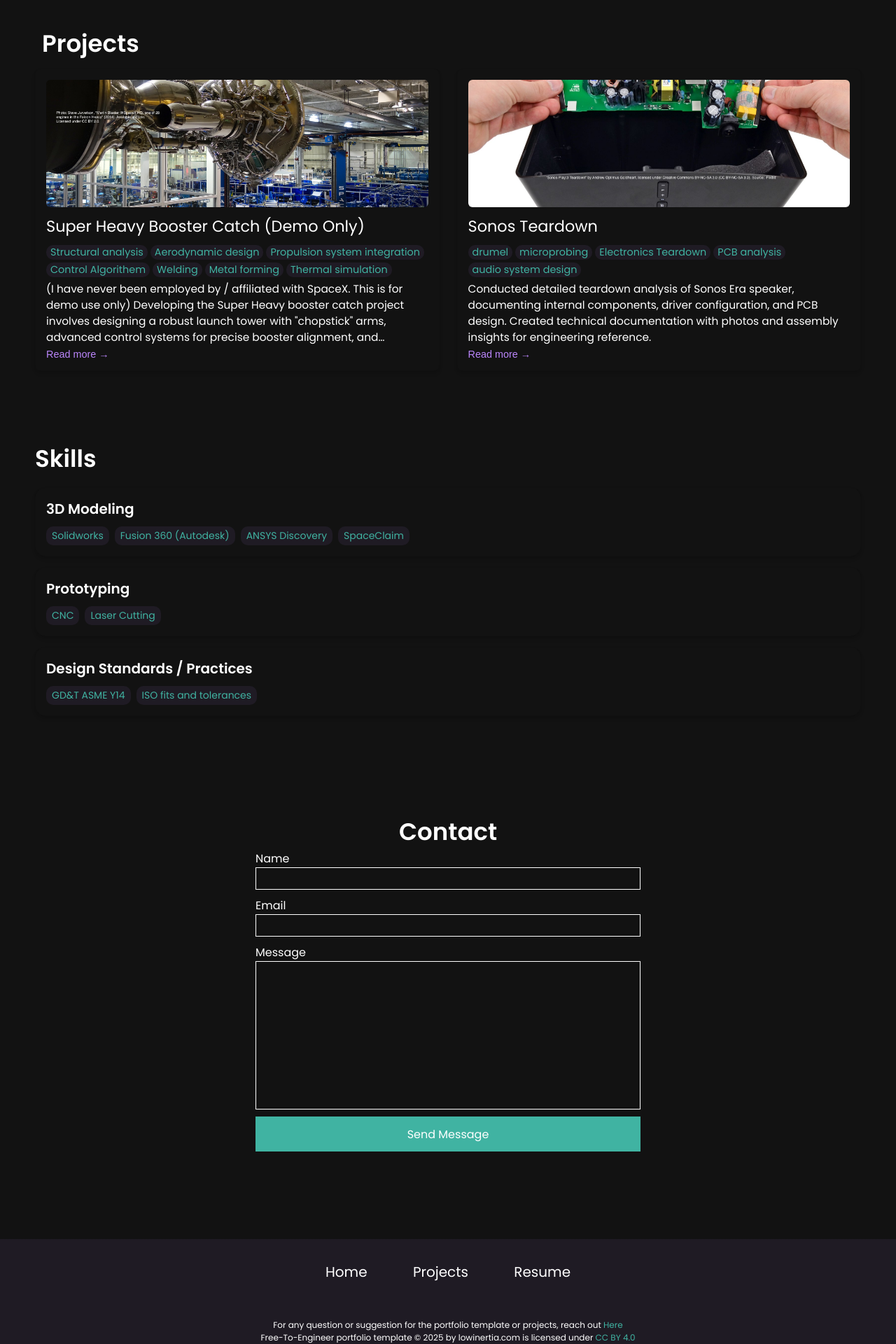
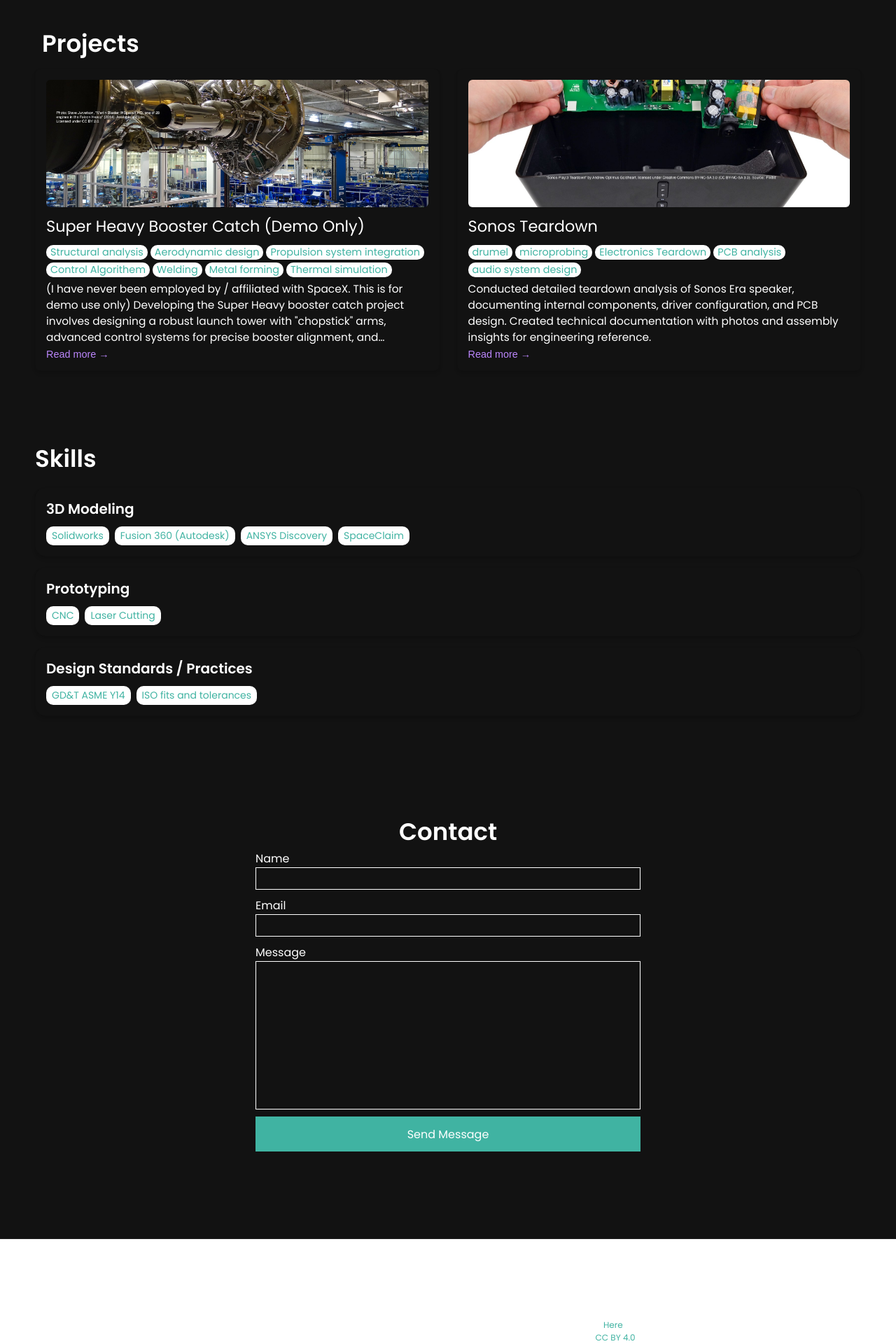
Before and after one commit to Assembly00111/Assembly00111.github.io, a Jekyll site: the page built from index.html, in a window 1280 px wide. Shown: the part 996-2916 px from the top of the page at 70% size. Built offline with Jekyll 4.4.1, drawn with Linux system fonts in a browser that asks for light colours.

Commit message:
Update _config.yml

```diff
--- a/_config.yml
+++ b/_config.yml
@@ -89,7 +89,7 @@ colors: # this is the basic theme
   link: "#40b3a2"
   highlight: "#BB86FC"
   background: "#121212"
-  light_background: "#1F1B24"
+  light_background: white
 
 # A few examples.
 basic theme:
```
